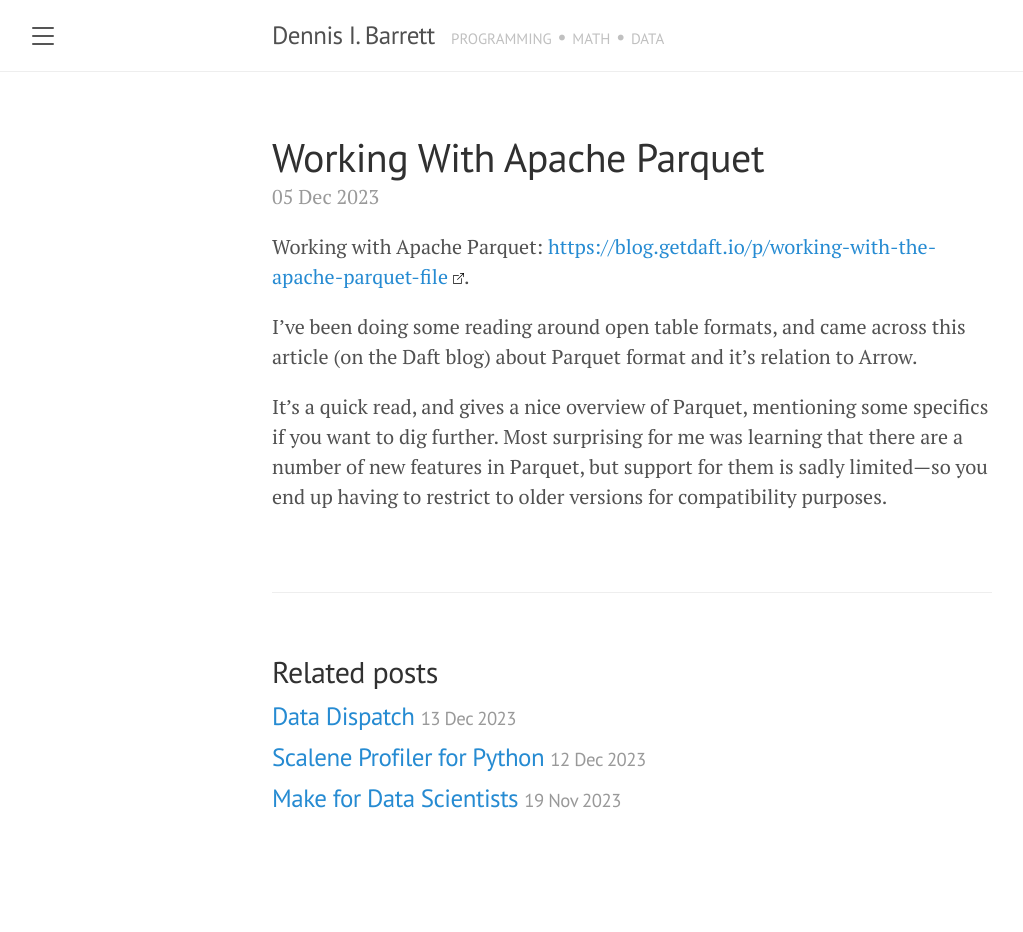
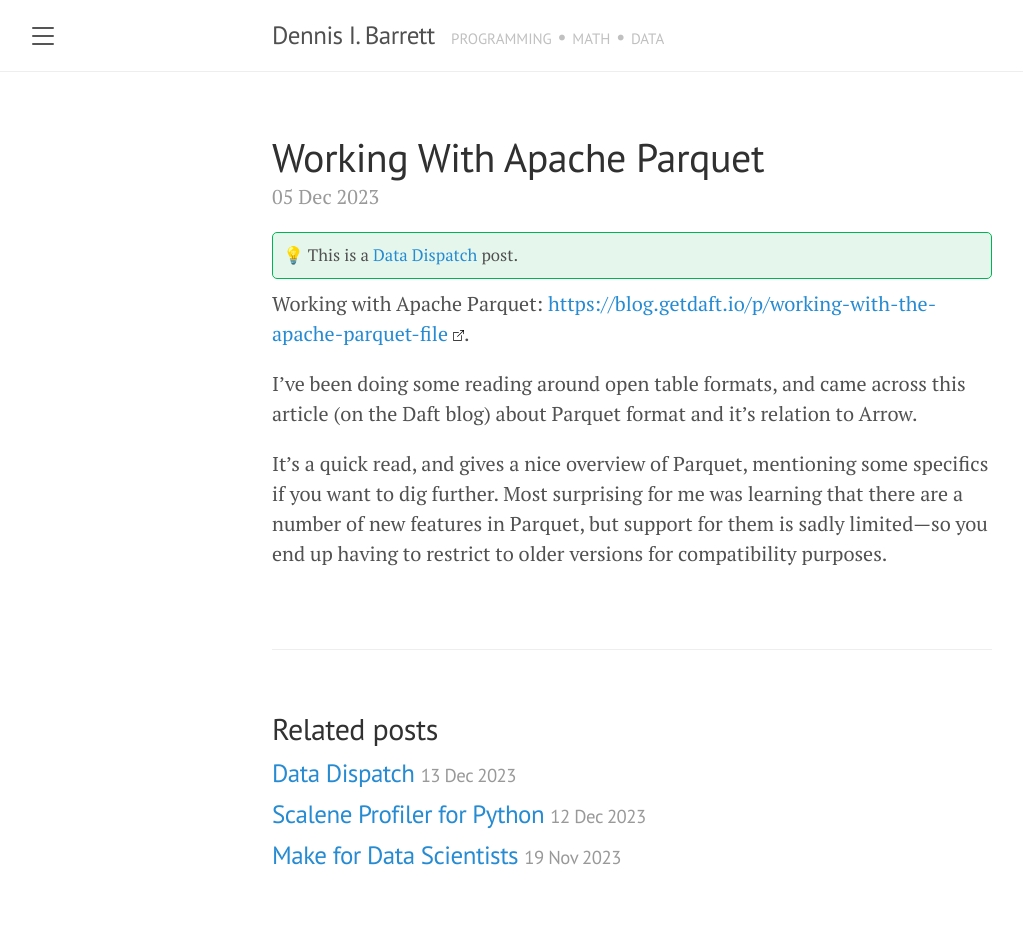
Before and after one commit to dennii/dennii.github.io, a Jekyll site: the page built from data-dispatch/_posts/2023-12-05-working-with-apache-parquet.md, in a window 1280 px wide. Shown: the whole page, without its empty margins (8-1031 px from the left). Built offline with Jekyll 4.4.1, drawn with Linux system fonts in a browser that asks for light colours; before the commit the page ends 900 px from its top, so only the background shows below that.

Commit message:
Updated Data Dispatch post template.

```diff
--- a/_layouts/data-dispatch-post.html
+++ b/_layouts/data-dispatch-post.html
@@ -5,7 +5,10 @@ layout: default
 <div class="post">
   <h1 class="post-title">{{ page.title }}</h1>
   <span class="post-date">{{ page.date | date_to_string }}</span>
-  {{ content }}
+
+  {% capture info_content %} This is a
+  <a href="{{ site.baseurl }}/data-dispatch">Data Dispatch</a> post. {%
+  endcapture %} {% include info.html content=info_content %} {{ content }}
 </div>
 
 {% if site.related_posts.size >= 1 %}
```
